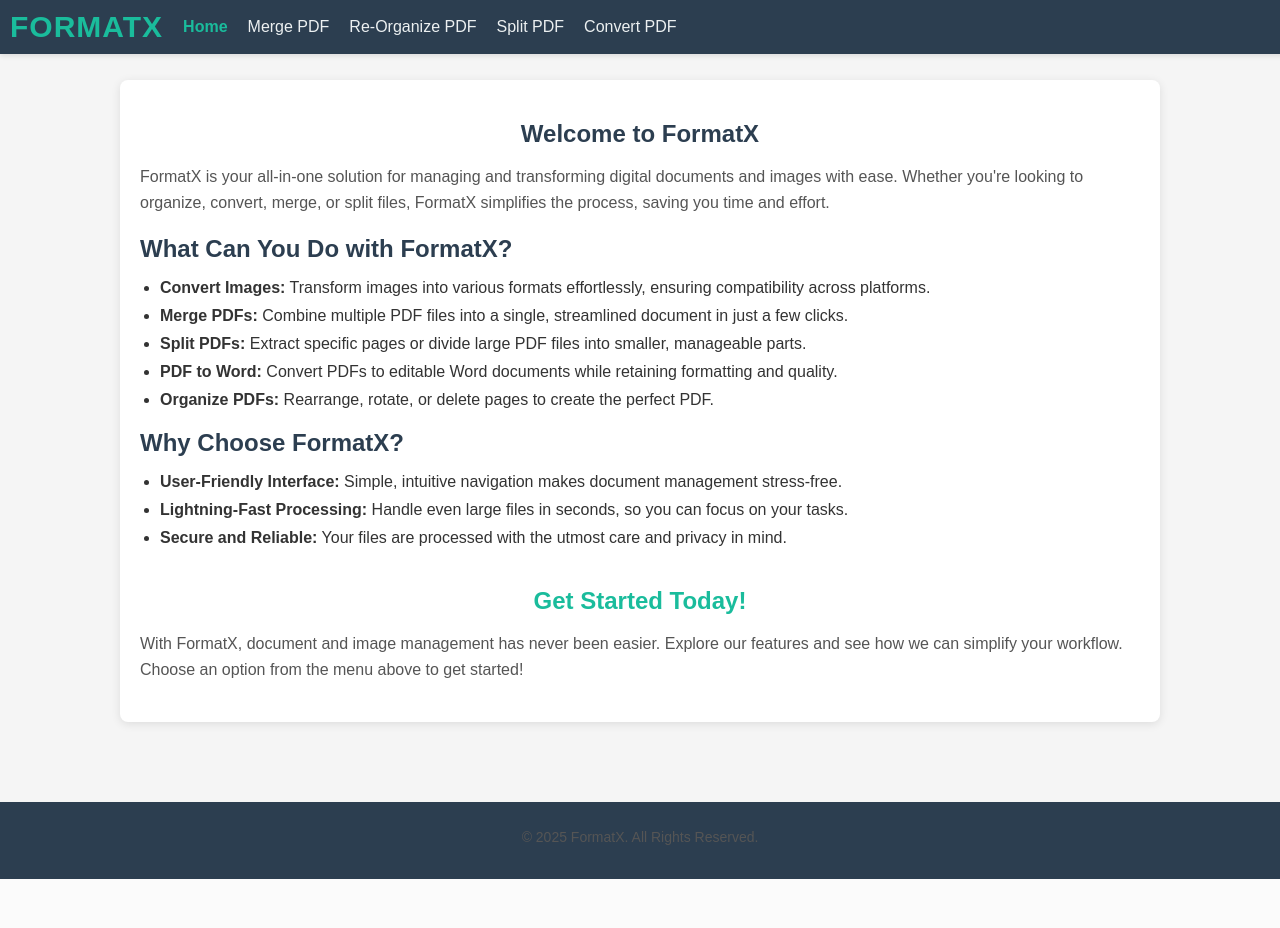
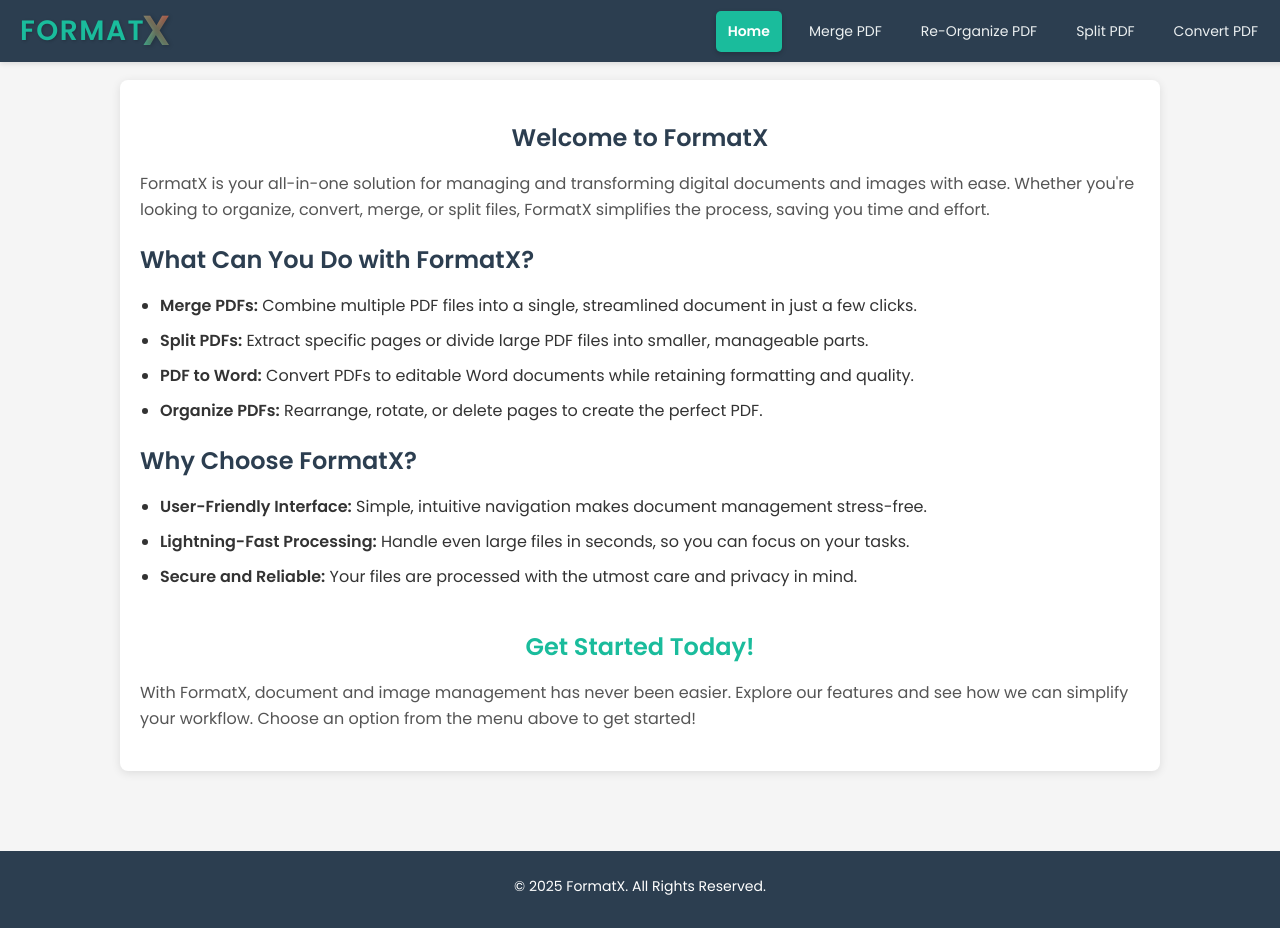
Before and after one commit to Blazzzin/FormatX, a Flask app: page / in a window 1280 px wide. Before the commit the page ends 879 px from the top, so only its background shows below. Run offline with Flask 3, Linux system fonts and the light colour scheme.

Commit message:
Menu Change
Made the menu more stylistic

```diff
--- a/static/css/index.css
+++ b/static/css/index.css
@@ -2,7 +2,7 @@
 body {
   margin: 0;
   padding: 0;
-  font-family: 'Arial', sans-serif;
+  font-family: 'Poppins', sans-serif;
   background-color: #f5f5f5;
   color: #333;
 }
@@ -13,7 +13,7 @@
   color: #ecf0f1;
   display: flex;
   align-items: center;
-  /* justify-content: space-between; */
+  justify-content: space-between;
   padding: 10px 20px;
   box-shadow: 0 2px 5px rgba(0, 0, 0, 0.1);
   position: fixed;
@@ -24,32 +24,62 @@
 
 /* Logo styling */
 .logo {
-  font-size: 30px;
+  display: flex;
+  align-items: center;
+}
+
+.logo img {
+  width: 40px;
+  height: 40px;
+  margin-right: 10px;
+}
+
+/* General styling for the logo text */
+.logo span {
+  font-size: 28px;
+  font-weight: 700;
+  color: #1abc9c;
+  text-transform: uppercase;
+  letter-spacing: 1.5px;
+  text-shadow: 1px 1px 3px rgba(0, 0, 0, 0.2);
+}
+
+/* Highlight and style the "X" with added space */
+.x-highlight {
+  background: linear-gradient(45deg, #1abc9c, #e74c3c);
+  -webkit-background-clip: text;
+  -webkit-text-fill-color: transparent;
+  font-size: 1.5em;
   font-weight: bold;
-  color: #1abc9c;
-  margin-left: -10px;
-  text-transform: uppercase;
-  letter-spacing: 1px;
+  text-shadow: 2px 2px 4px rgba(0, 0, 0, 0.3);
+  display: inline-block;
+  transform: scale(1.5); /* Keep the "X" at the final size */
+  margin-left: 2px; /* Adds a small space between "Format" and "X" */
 }
 
 /* Navigation menu */
 nav {
   display: flex;
   align-items: center;
+  margin-right: 30px;
 }
 
 nav a {
   text-decoration: none;
   color: #ecf0f1;
-  margin-left: 20px;
-  font-size: 16px;
-  transition: color 0.3s;
+  margin-left: 15px;
+  font-size: 14px;
+  padding: 10px 12px;
+  transition: all 0.3s ease;
+  border-radius: 5px;
 }
 
 nav a:hover,
 nav a.active {
-  color: #1abc9c;
-  font-weight: bold;
+  background-color: #1abc9c;
+  color: #fff;
+  font-weight: 600;
+  box-shadow: 0px 2px 5px rgba(0, 0, 0, 0.2);
 }
 
 /* Main content section */
@@ -98,11 +128,32 @@
   color: #1abc9c;
 }
 
+/* Footer Section */
 footer {
   text-align: center;
   margin-top: 20px;
   padding: 10px;
   background: #2c3e50;
-  color: #ecf0f1;
   font-size: 14px;
 }
+
+footer p {
+  color: #ffffff;
+}
+
+/* Responsive design for small screens */
+@media (max-width: 768px) {
+  header {
+    flex-wrap: wrap;
+  }
+
+  nav {
+    width: 100%;
+    justify-content: space-around;
+    margin-top: 10px;
+  }
+
+  nav a {
+    margin: 5px 0;
+  }
+}
--- a/templates/index.html
+++ b/templates/index.html
@@ -5,24 +5,27 @@
     <meta charset="UTF-8">
     <meta name="viewport" content="width=device-width, initial-scale=1.0">
     <link rel="stylesheet" href="/static/css/index.css">
+    <link rel="preconnect" href="https://fonts.googleapis.com">
+    <link rel="preconnect" href="https://fonts.gstatic.com" crossorigin>
+    <link href="https://fonts.googleapis.com/css2?family=Poppins:wght@300;400;600&display=swap" rel="stylesheet">
     <title>Home | FormatX</title>
     <link rel="icon" href="/static/assets/logo.png">
 </head>
 
 <body>
     <header>
-        <div class="logo">FormatX</div>
+        <div class="logo">
+            <span>Format<span class="x-highlight">X</span></span>
+        </div>
         <nav>
             <a href="./" class="active">Home</a>
             <a href="/pdf-merge">Merge PDF</a>
             <a href="/pdf-organize">Re-Organize PDF</a>
             <a href="/pdf-split">Split PDF</a>
             <a href="/pdf-to-docx">Convert PDF</a>
-            <!-- <a href="/image">Convert Images</a> -->
         </nav>
     </header>
 
-    <!-- Main Content Section -->
     <main>
         <section class="intro">
             <h1>Welcome to FormatX</h1>
@@ -36,8 +39,8 @@
         <section class="features">
             <h2>What Can You Do with FormatX?</h2>
             <ul>
-                <li><strong>Convert Images:</strong> Transform images into various formats effortlessly, ensuring
-                    compatibility across platforms.</li>
+                <!-- <li><strong>Convert Images:</strong> Transform images into various formats effortlessly, ensuring -->
+                    <!-- compatibility across platforms.</li> -->
                 <li><strong>Merge PDFs:</strong> Combine multiple PDF files into a single, streamlined document in just
                     a few clicks.</li>
                 <li><strong>Split PDFs:</strong> Extract specific pages or divide large PDF files into smaller,
@@ -67,7 +70,6 @@
         </section>
     </main>
 
-    <!-- Footer Section -->
     <footer>
         <p>&copy; 2025 FormatX. All Rights Reserved.</p>
     </footer>
```
Also changed, not shown: templates/pdf-merge.html (+6 -2 lines), templates/pdf-organize.html (+6 -1 lines), templates/pdf-split.html (+6 -2 lines).
